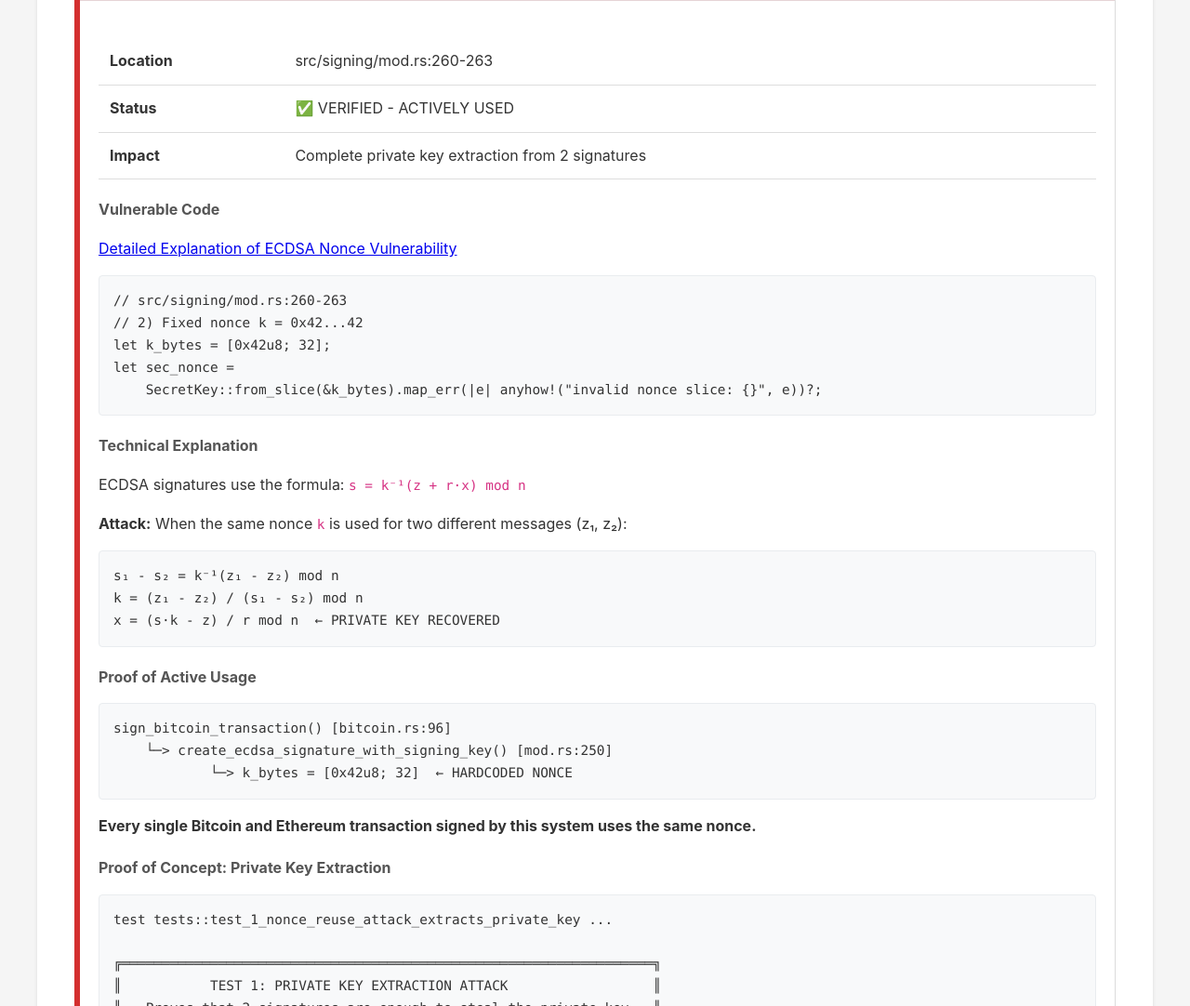
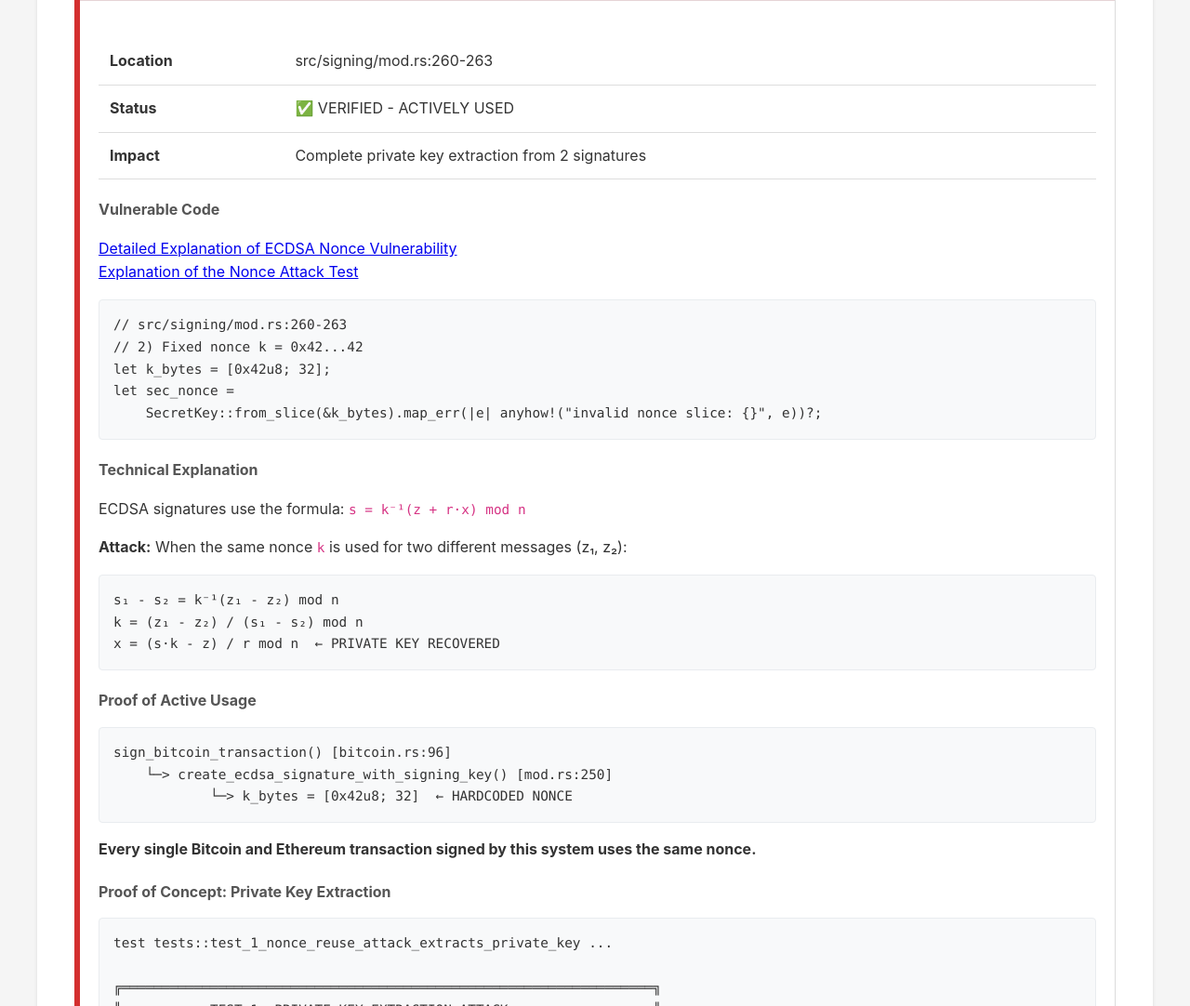
Before and after one commit to Amit22-yadav/chain-abstraction-audit-report, a plain HTML site: page index.html in a window 1280 px wide. Shown: the part 2282-3364 px from the top of the page at 93% size. Drawn offline with Linux system fonts and the light colour scheme.

Commit message:
Chore: added link to file

```diff
--- a/index.html
+++ b/index.html
@@ -397,8 +397,12 @@
                 </table>
 
                 <h4>Vulnerable Code</h4>
-                <p><a href="https://github.com/Amit22-yadav/chain-abstraction-audit-report/blob/main/ECDSA_NONCE_VULNERABILITY_EXPLAINED.md"
-                        target="_blank">Detailed Explanation of ECDSA Nonce Vulnerability</a></p>
+                <p>
+                    <a href="https://github.com/Amit22-yadav/chain-abstraction-audit-report/blob/main/ECDSA_NONCE_VULNERABILITY_EXPLAINED.md"
+                        target="_blank">Detailed Explanation of ECDSA Nonce Vulnerability</a><br>
+                    <a href="https://github.com/Amit22-yadav/chain-abstraction-audit-report/blob/main/NONCE_ATTACK_TEST_EXPLANATION.md"
+                        target="_blank">Explanation of the Nonce Attack Test</a>
+                </p>
                 <pre><code>// src/signing/mod.rs:260-263
 // 2) Fixed nonce k = 0x42...42
 let k_bytes = [0x42u8; 32];
```
